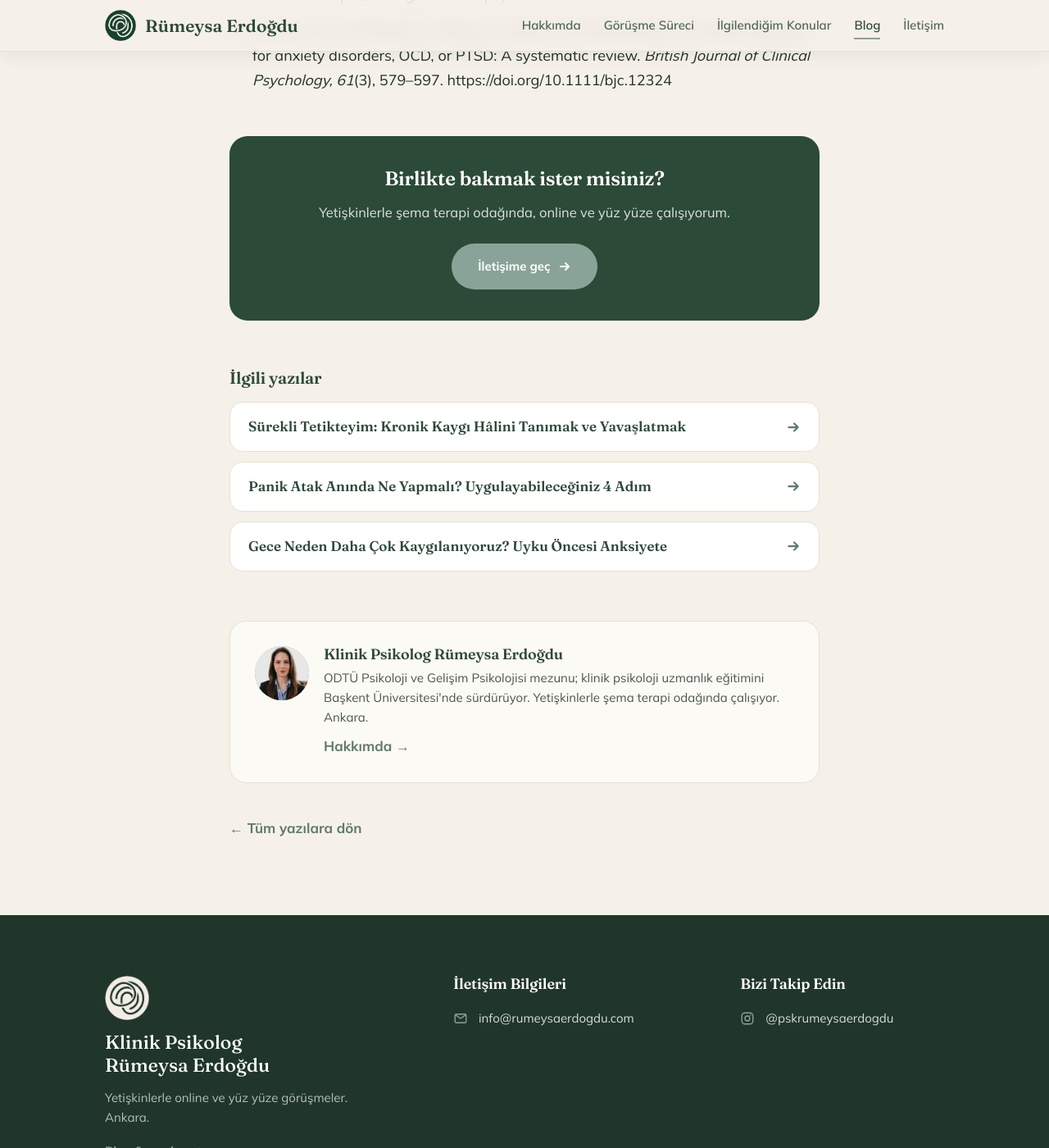
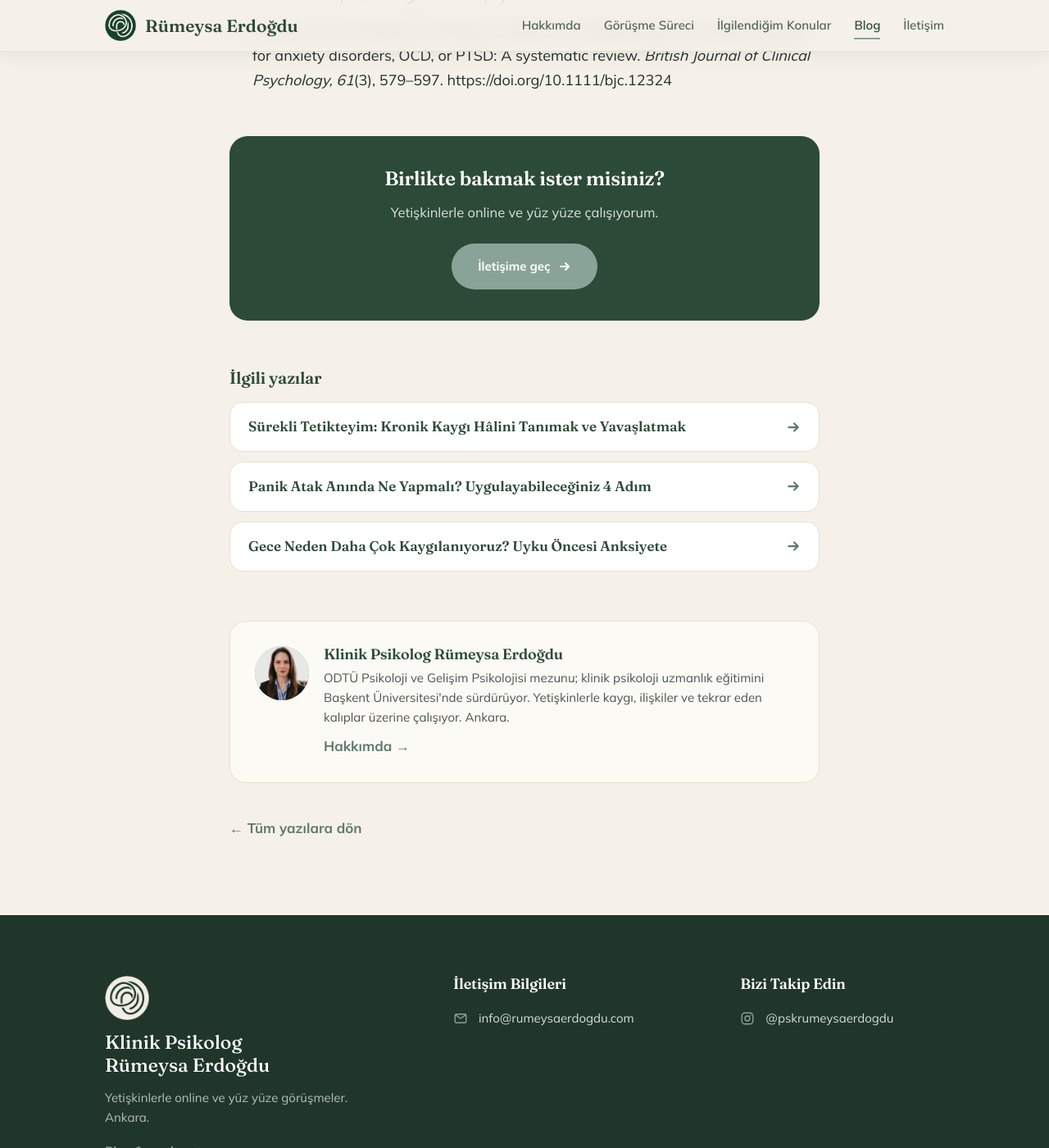
Before and after one commit to ardasaglamer9/rumeysaerdogdu.com, a Jekyll site: the page built from _posts/2026-08-17-panik-atak-zarar-verir-mi.md, in a window 1280 px wide and 1400 px high, scrolled down 3675 px. Shown: the whole window at 82% size. Built offline with Jekyll 4.4.1, drawn with Linux system fonts in a browser that asks for light colours.

Commit message:
Yazı altındaki tanıtım metinlerinden "terapi" ifadesini çıkar
Yazar kutusu ve onun hemen üstündeki çağrı kutusu aynı cümleyi
iki ayrı yerde tekrarlıyordu; ikisi de sadeleştirildi. Blog
sayfasının alt başlığı ve paylaşım görselinin alt metni de aynı
elden geçti.

Yapısal verideki knowsAbout listesine dokunulmadı: görünen bir
metin değil, arama motoruna uzmanlık alanını bildiren alan.

Co-Authored-By: Claude Opus 5 <noreply@anthropic.com>

```diff
--- a/_config.yml
+++ b/_config.yml
@@ -10,7 +10,7 @@ lang: "tr"
 author:
   name: "Rümeysa Erdoğdu"
   title: "Klinik Psikolog"
-  bio: "ODTÜ Psikoloji ve Gelişim Psikolojisi mezunu; klinik psikoloji uzmanlık eğitimini Başkent Üniversitesi'nde sürdürüyor. Yetişkinlerle şema terapi odağında çalışıyor. Ankara."
+  bio: "ODTÜ Psikoloji ve Gelişim Psikolojisi mezunu; klinik psikoloji uzmanlık eğitimini Başkent Üniversitesi'nde sürdürüyor. Yetişkinlerle kaygı, ilişkiler ve tekrar eden kalıplar üzerine çalışıyor. Ankara."
   photo: "rumeysaerdogdu2.jpeg"
 
 contact:
--- a/_includes/head.html
+++ b/_includes/head.html
@@ -42,7 +42,7 @@
 <meta property="og:image" content="{{ '/og-image.png' | absolute_url }}">
 <meta property="og:image:width" content="1200">
 <meta property="og:image:height" content="630">
-<meta property="og:image:alt" content="Klinik Psikolog Rümeysa Erdoğdu — Ankara &amp; Online Terapi">
+<meta property="og:image:alt" content="Klinik Psikolog Rümeysa Erdoğdu — Ankara, online ve yüz yüze görüşmeler">
 {% endif %}
 <meta name="twitter:card" content="summary_large_image">
 <meta name="twitter:image" content="{% if page.image %}{{ page.image | absolute_url }}{% else %}{{ '/og-image.png' | absolute_url }}{% endif %}">
--- a/_layouts/post.html
+++ b/_layouts/post.html
@@ -51,7 +51,7 @@ layout: default
 
     <div class="cta-box">
       <h3>Birlikte bakmak ister misiniz?</h3>
-      <p>Yetişkinlerle şema terapi odağında, online ve yüz yüze çalışıyorum.</p>
+      <p>Yetişkinlerle online ve yüz yüze çalışıyorum.</p>
       <a href="{{ '/iletisim/' | relative_url }}">İletişime geç
         <svg width="16" height="16" viewBox="0 0 16 16" fill="none"><path d="M3 8h9M9 4l4 4-4 4" stroke="currentColor" stroke-width="2" stroke-linecap="round" stroke-linejoin="round"/></svg>
       </a>
--- a/blog.html
+++ b/blog.html
@@ -10,7 +10,7 @@ description: "Kaygı, ilişkiler, çocukluk izleri ve kendini anlama üzerine ya
 permalink: /blog/
 ---
 
-{% include banner.html eyebrow="Blog" title="Notlar &amp; Yazılar" sub="Şema terapi, duygular ve kendini anlama üzerine düşünceler." %}
+{% include banner.html eyebrow="Blog" title="Notlar &amp; Yazılar" sub="Kaygı, ilişkiler, duygular ve kendini anlama üzerine düşünceler." %}
 
 {% assign months = "Ocak,Şubat,Mart,Nisan,Mayıs,Haziran,Temmuz,Ağustos,Eylül,Ekim,Kasım,Aralık" | split: "," %}
 {% assign renkler = "t1,t2,t3,t4" | split: "," %}
```
